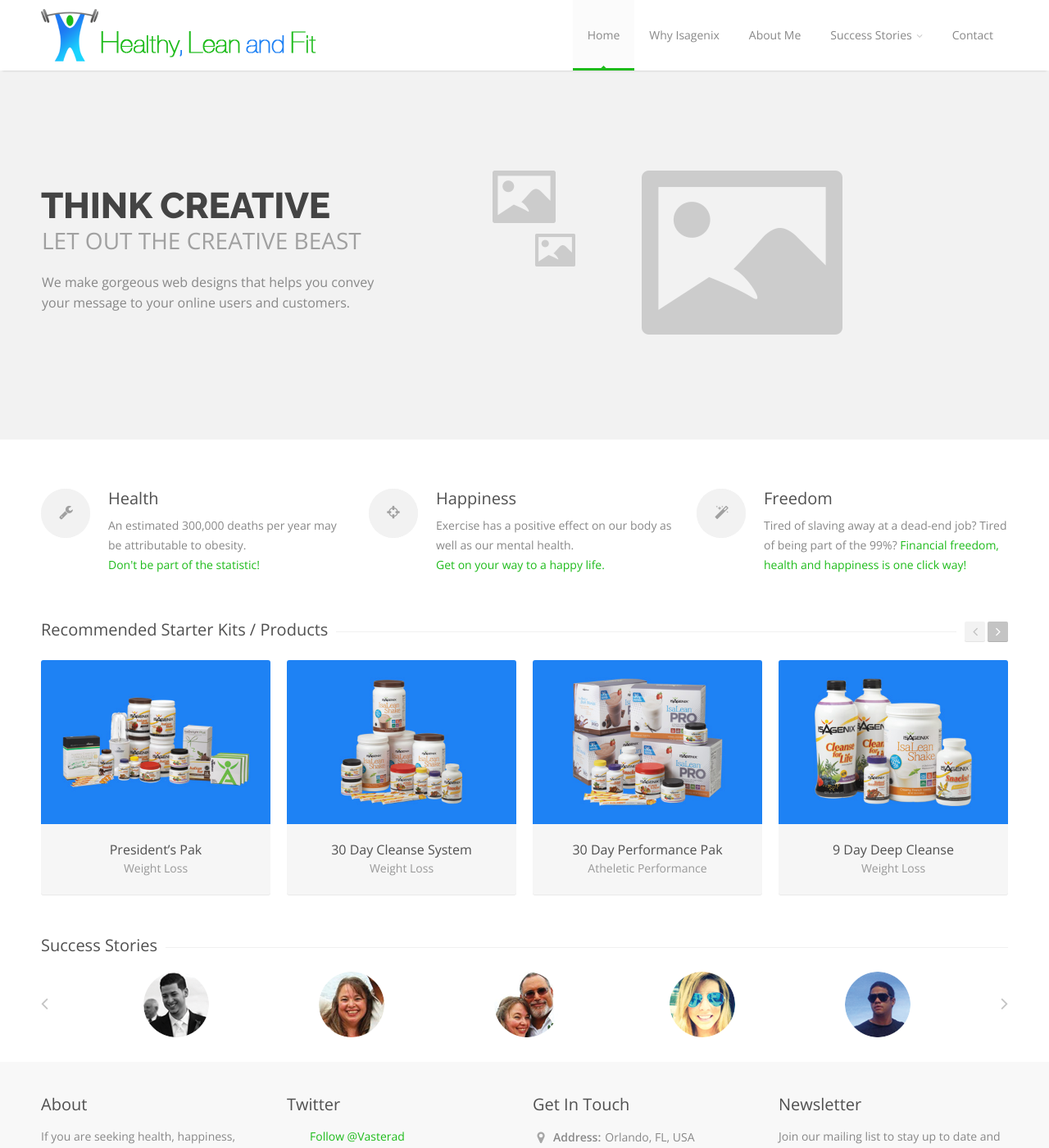
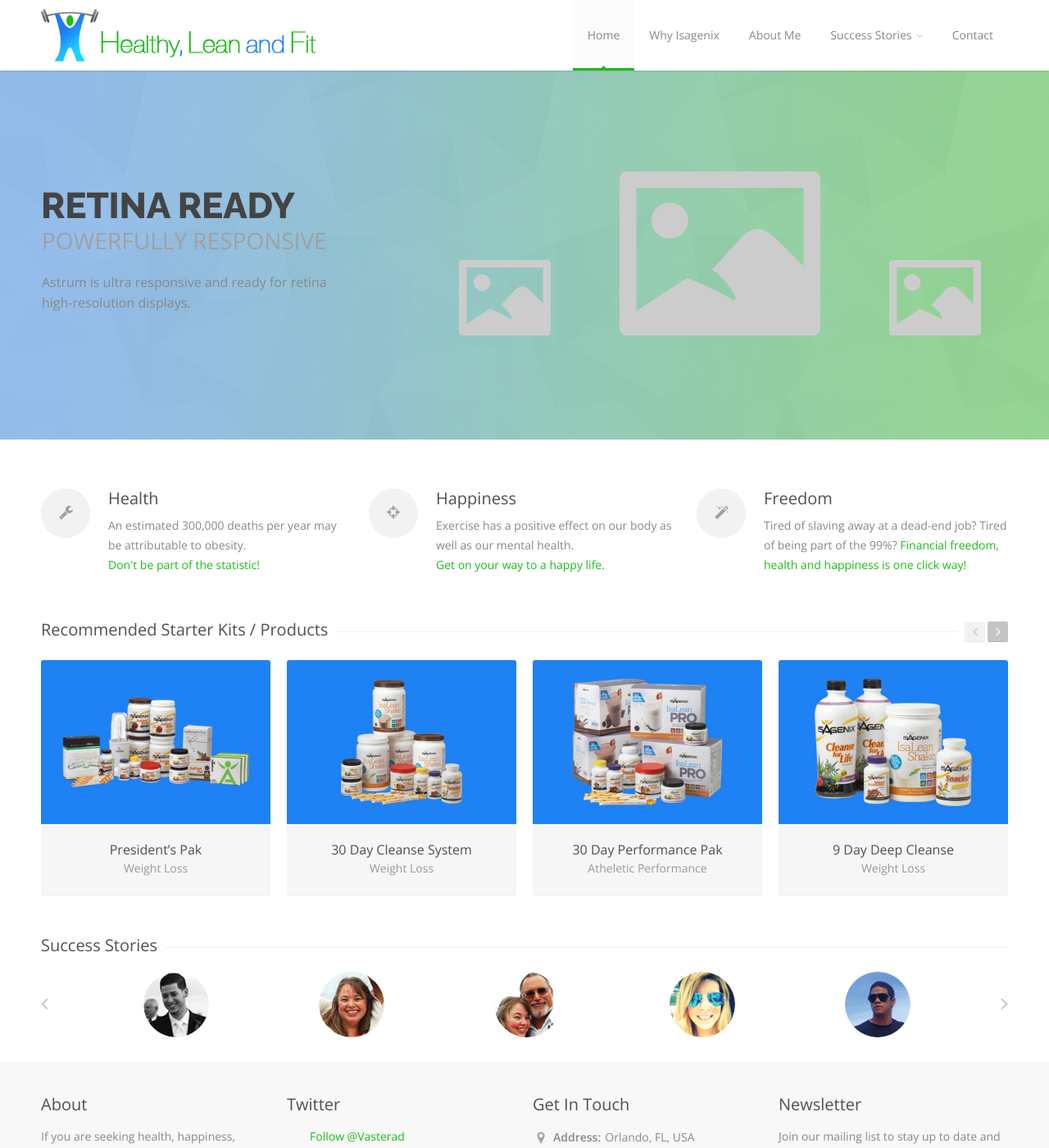
Before and after one commit to jozeperez/hlf, a Jekyll site: the page built from index.html, in a window 1280 px wide and 1400 px high. Shown: the whole window at 82% size. Built offline with Jekyll 4.4.1, drawn with Linux system fonts in a browser that asks for light colours; comment, search, counter and statistics services are not loaded; grey boxes are pictures that could not be loaded.

Commit message:
Added Tampa, Fl and worked on slide 1 of home page.

```diff
--- a/_config.yml
+++ b/_config.yml
@@ -21,7 +21,8 @@
     - name: "Carolina A."
       slug: "carolina"
 addressLine1: "Orlando, FL, USA"
-addressLine2: "Gainesville, FL, USA"
-footerAddress: "Orlando, FL, USA<br />Gainesville, FL, USA"
+addressLine2: "Tampa, FL, USA"
+addressLine3: "Gainesville, FL, USA"
+footerAddress: "Orlando, FL, USA<br />Tampa, FL, USA<br />Gainesville, FL, USA"
 footerTelephone: "407.952.0146"
 footerEmail: "&#106;&#111;&#122;&#101;&#064;&#104;&#101;&#097;&#108;&#116;&#104;&#121;&#108;&#101;&#097;&#110;&#097;&#110;&#100;&#102;&#105;&#116;&#046;&#099;&#111;&#109;"
--- a/index.html
+++ b/index.html
@@ -31,36 +31,27 @@
             <div class="fullwidthbanner">
                 <ul>
 
-                    <!-- Slide 1 -->
-                    <li data-fstransition="fade" data-transition="fade" data-slotamount="10" data-masterspeed="300">
-                        <img src="/images/slider-02.jpg" alt="">
-                        <div class="caption text sfb" data-x="0" data-y="170" data-speed="400" data-start="800"  data-easing="easeOutExpo"><h2>Think Creative</h2></div>
-                        <div class="caption text sfb" data-x="1" data-y="210" data-speed="400" data-start="1000" data-easing="easeOutExpo"><h3>Let Out the Creative Beast</h3></div>
-                        <div class="caption text sfb" data-x="1" data-y="266" data-speed="400" data-start="1200" data-easing="easeOutExpo"><p>We make gorgeous web designs that helps you convey<br/> your message to your online users and customers.</p></div>
-                        <div class="caption sft" data-x="450" data-y="140" data-speed="600" data-start="1300" data-easing="easeOutExpo"><img src="/images/slider-07.png" alt=""></div>
-                        <div class="caption sfb" data-x="570" data-y="215" data-speed="600" data-start="1300" data-easing="easeOutExpo"><img src="/images/slider-08.png" alt=""></div>
-                        <div class="caption sfb" data-x="600" data-y="31" data-speed="600" data-start="1200" data-easing="easeOutExpo"><img src="/images/slider-01.png" alt=""></div>
-                    </li>
-
-                    <!-- Slide 2 -->
-                    <li data-transition="fade" data-slotamount="10" data-masterspeed="300">
-                        <img src="/images/slider-09.png" alt="">
-                        <div class="caption light text sfb" data-x="0" data-y="170" data-speed="400" data-start="800"  data-easing="easeOutExpo"><h2>Video support</h2></div>
-                        <div class="caption light text sfb" data-x="1" data-y="210" data-speed="400" data-start="1000" data-easing="easeOutExpo"><h3>Show Off Your Creativity</h3></div>
-                        <div class="caption light text sfb" data-x="1" data-y="266" data-speed="400" data-start="1200" data-easing="easeOutExpo"><p>Embed videos directly from your favourite video<br /> websites like Vimeo or YouTube.</p></div>
-                        <div class="caption sfb" data-x="440" data-y="60" data-speed="600" data-start="1100" data-easing="easeOutExpo"><img src="/images/slider-10.png" alt=""></div>
-                        <div class="caption sfb video" data-autoplay="false" data-x="622" data-y="96" data-speed="500" data-start="1100" data-easing="easeOutExpo"><iframe src="http://player.vimeo.com/video/22775048?title=0&amp;byline=0&amp;portrait=0;api=1&amp;color=ffffff" width="396" height="298"></iframe></div>
-                    </li>
-
                     <!-- Slide 3 -->
                     <li data-transition="fade" data-slotamount="10" data-masterspeed="300">
-                        <img src="/images/slider-03.png" alt="">
-                        <div class="caption text sfb" data-x="0" data-y="170" data-speed="400" data-start="800"  data-easing="easeOutExpo"><h2>Retina Ready</h2></div>
-                        <div class="caption text sfb" data-x="1" data-y="210" data-speed="400" data-start="1000" data-easing="easeOutExpo"><h3>Powerfully Responsive</h3></div>
-                        <div class="caption text sfb" data-x="1" data-y="266" data-speed="400" data-start="1200" data-easing="easeOutExpo"><p>Astrum is ultra responsive and ready for retina<br/> high-resolution displays.</p></div>
-                        <div class="caption sfb" data-x="520" data-y="114" data-speed="600" data-start="1100" data-easing="easeOutExpo"><img src="/images/slider-04.png" alt=""></div>
-                        <div class="caption sfl" data-x="385" data-y="177" data-speed="600" data-start="1100" data-easing="easeOutExpo"><img src="/images/slider-05.png" alt=""></div>
-                        <div class="caption sfr" data-x="1005" data-y="220" data-speed="600" data-start="1100" data-easing="easeOutExpo"><img src="/images/slider-06.png" alt=""></div>
+                        <img src="/images/slider-home-01.png" alt="">
+                        <div class="caption text sfb" data-x="0" data-y="170" data-speed="400" data-start="800"  data-easing="easeOutExpo">
+                            <h2>Retina Ready</h2>
+                        </div>
+                        <div class="caption text sfb" data-x="1" data-y="210" data-speed="400" data-start="1000" data-easing="easeOutExpo">
+                            <h3>Powerfully Responsive</h3>
+                        </div>
+                        <div class="caption text sfb" data-x="1" data-y="266" data-speed="400" data-start="1200" data-easing="easeOutExpo">
+                            <p>Astrum is ultra responsive and ready for retina<br/> high-resolution displays.</p>
+                        </div>
+                        <div class="caption sfb" data-x="520" data-y="114" data-speed="600" data-start="1100" data-easing="easeOutExpo">
+                            <img src="/images/slider-04.png" alt="">
+                        </div>
+                        <div class="caption sfl" data-x="385" data-y="177" data-speed="600" data-start="1100" data-easing="easeOutExpo">
+                            <img src="/images/slider-05.png" alt="">
+                        </div>
+                        <div class="caption sfr" data-x="1005" data-y="220" data-speed="600" data-start="1100" data-easing="easeOutExpo">
+                            <img src="/images/slider-06.png" alt="">
+                        </div>
                     </li>
 
                 </ul>
```
Also changed, not shown: contact.html (+9 -1 lines), images/slider-home-01.png (added).
